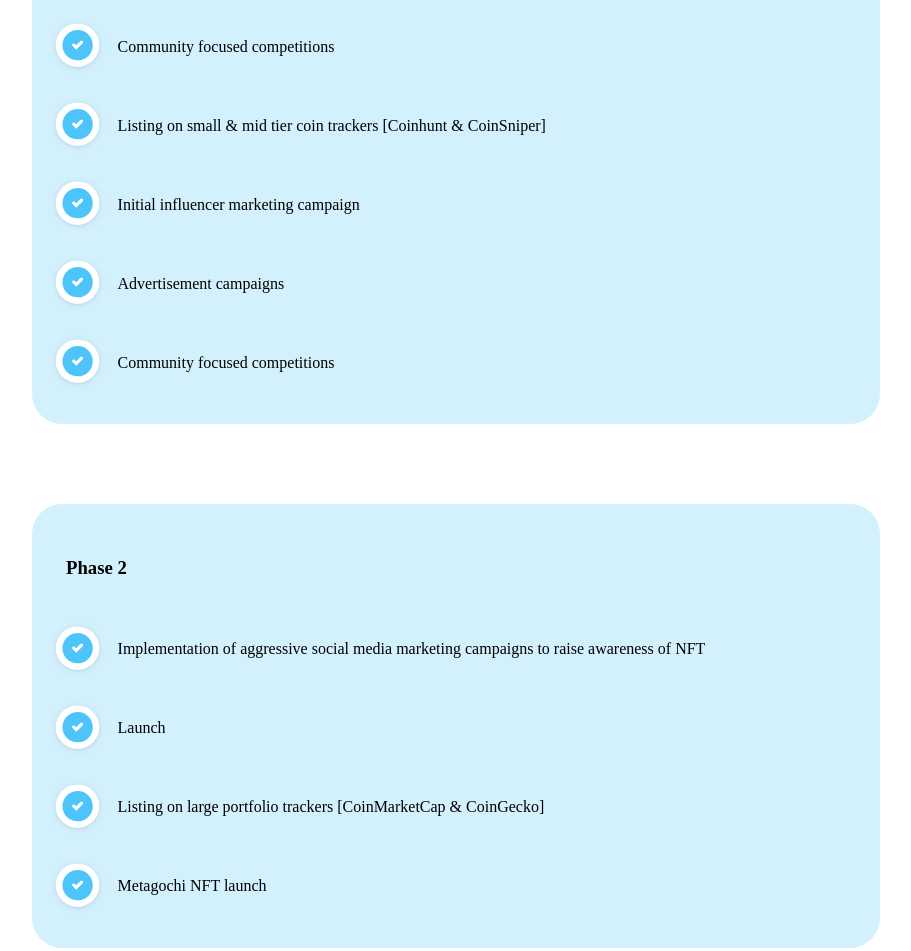
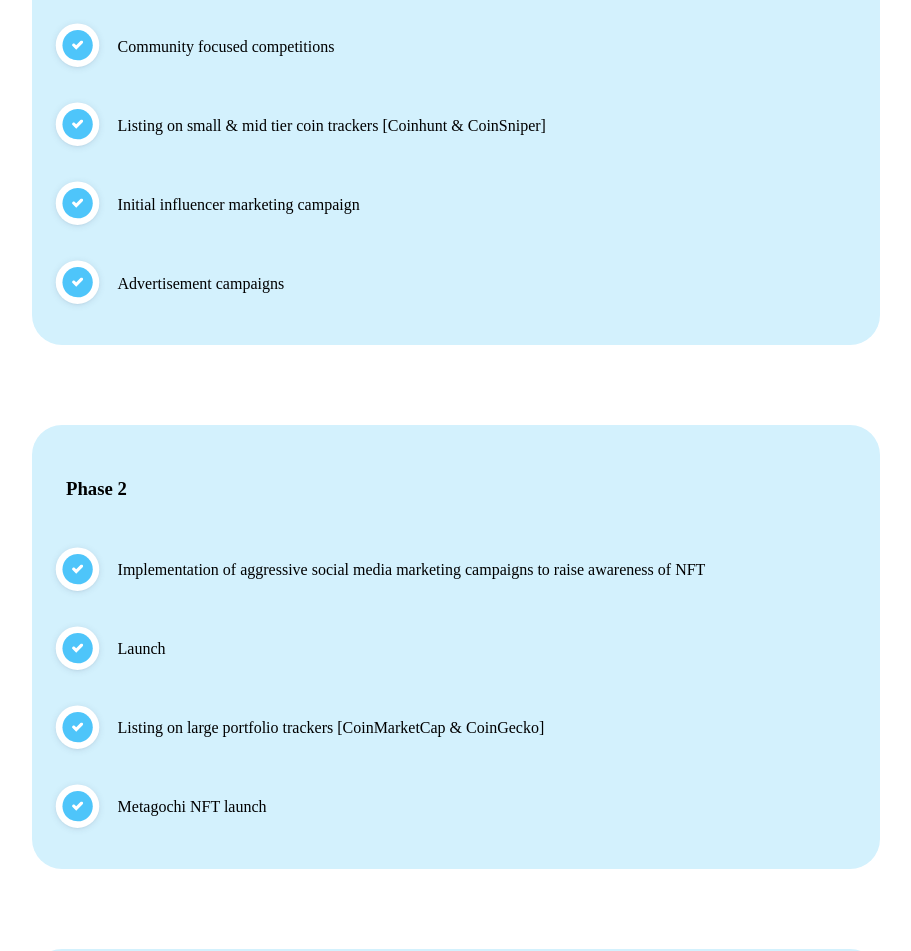
Before and after one commit to Gamza222/metagochi, a Gatsby site: page /components/RoadMap/RoadMap in a window 1280 px wide. Shown: the top 951 px of the page, without its empty margins (184-1095 px from the left). Built offline with nearby package versions, Linux system fonts and the light colour scheme; Gatsby itself is replaced by a stand-in of ours.

Commit message:
something on roadmap twice

```diff
--- a/src/pages/components/RoadMap/RoadMap.jsx
+++ b/src/pages/components/RoadMap/RoadMap.jsx
@@ -12,7 +12,6 @@ const phases = [
             'Listing on small & mid tier coin trackers [Coinhunt & CoinSniper]',
             'Initial influencer marketing campaign',
             'Advertisement campaigns',
-            'Community focused competitions',
         ],
         pic: CheckPic,
     },
```
